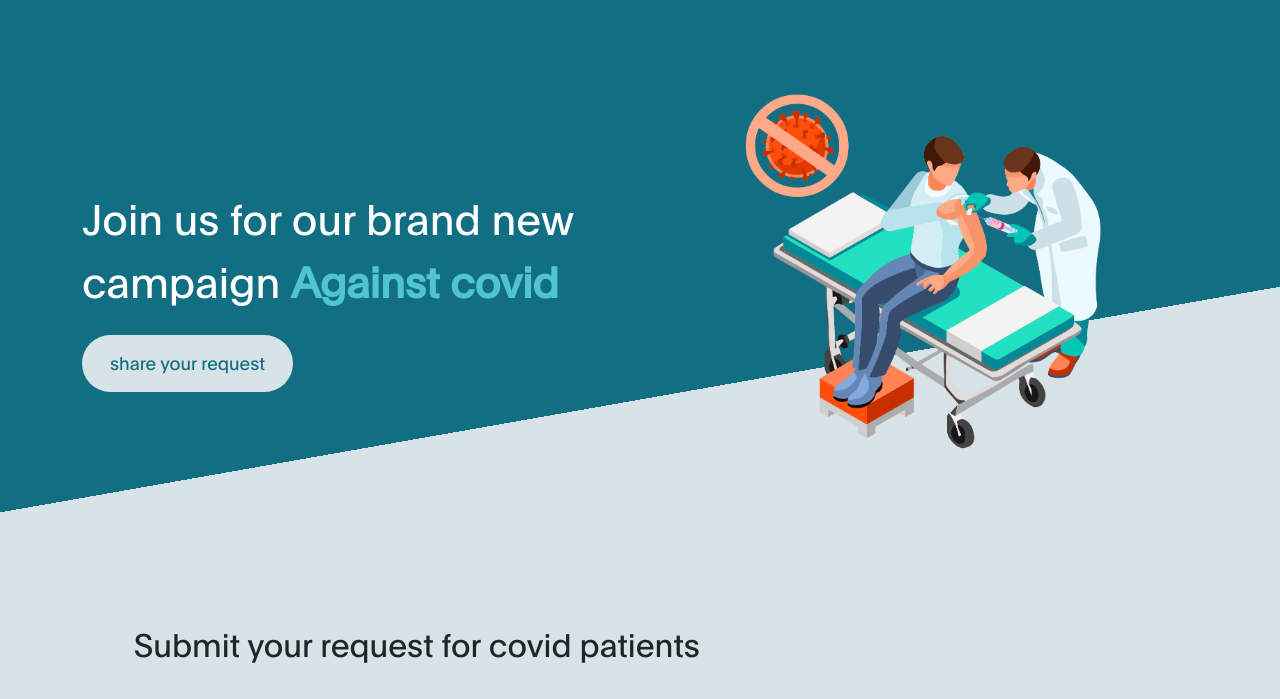
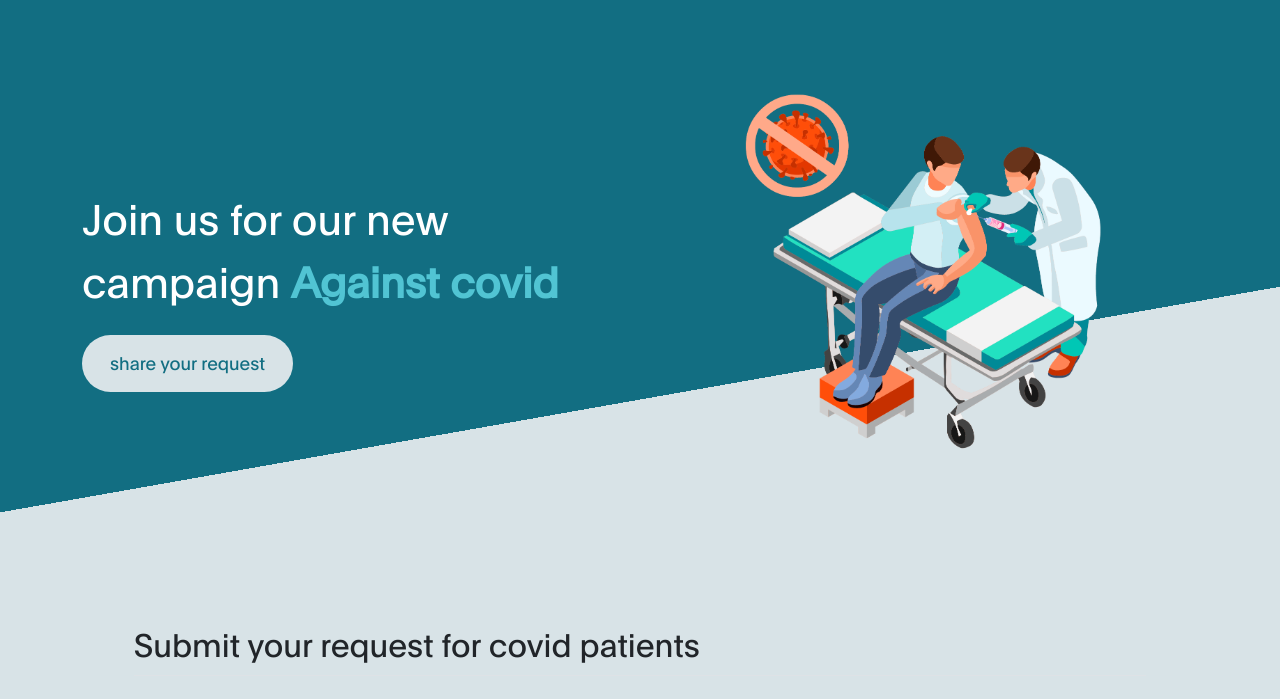
Before and after one commit to shauryajain21/shaka, a plain HTML site: page index.html in a window 1280 px wide. Shown: the part 101-800 px from the top of the page. Drawn offline with nearby package versions, Linux system fonts and the light colour scheme; animation ran at ten frames a second.

Commit message:
Update index.html

```diff
--- a/index.html
+++ b/index.html
@@ -72,7 +72,7 @@ https://templatemo.com/tm-538-digital-trend
                         <div  class="hero-blah col-lg-6 col-md-10 col-12 d-flex flex-column justify-content-center align-items-center">
                               <div class="hero-text">
 
-                                   <h1 class="text-white" data-aos="fade-up">Join us for our brand new campaign <strong>Against covid</strong></h1>
+                                   <h1 class="text-white" data-aos="fade-up">Join us for our new campaign <strong>Against covid</strong></h1>
                                    <a href="#covid" class="custom-btn btn-bg btn mt-3" data-aos="fade-up" data-aos-delay="100">share your request</a>
 
                                    <!-- <strong class="d-block py-3 pl-5 text-white" data-aos="fade-up" data-aos-delay="200"><i class="fa fa-phone mr-2"></i> +99 080 070 4224</strong> -->
```
